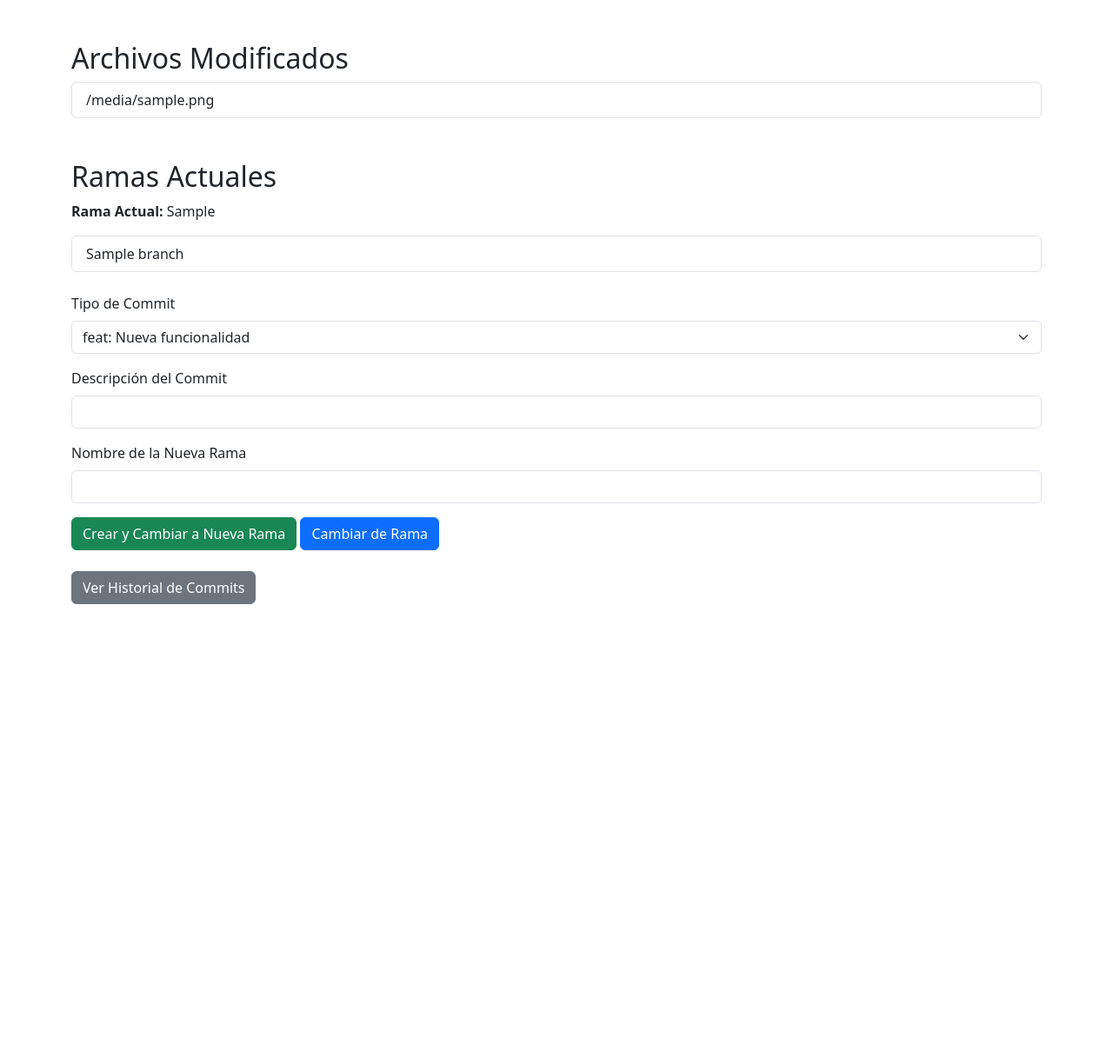
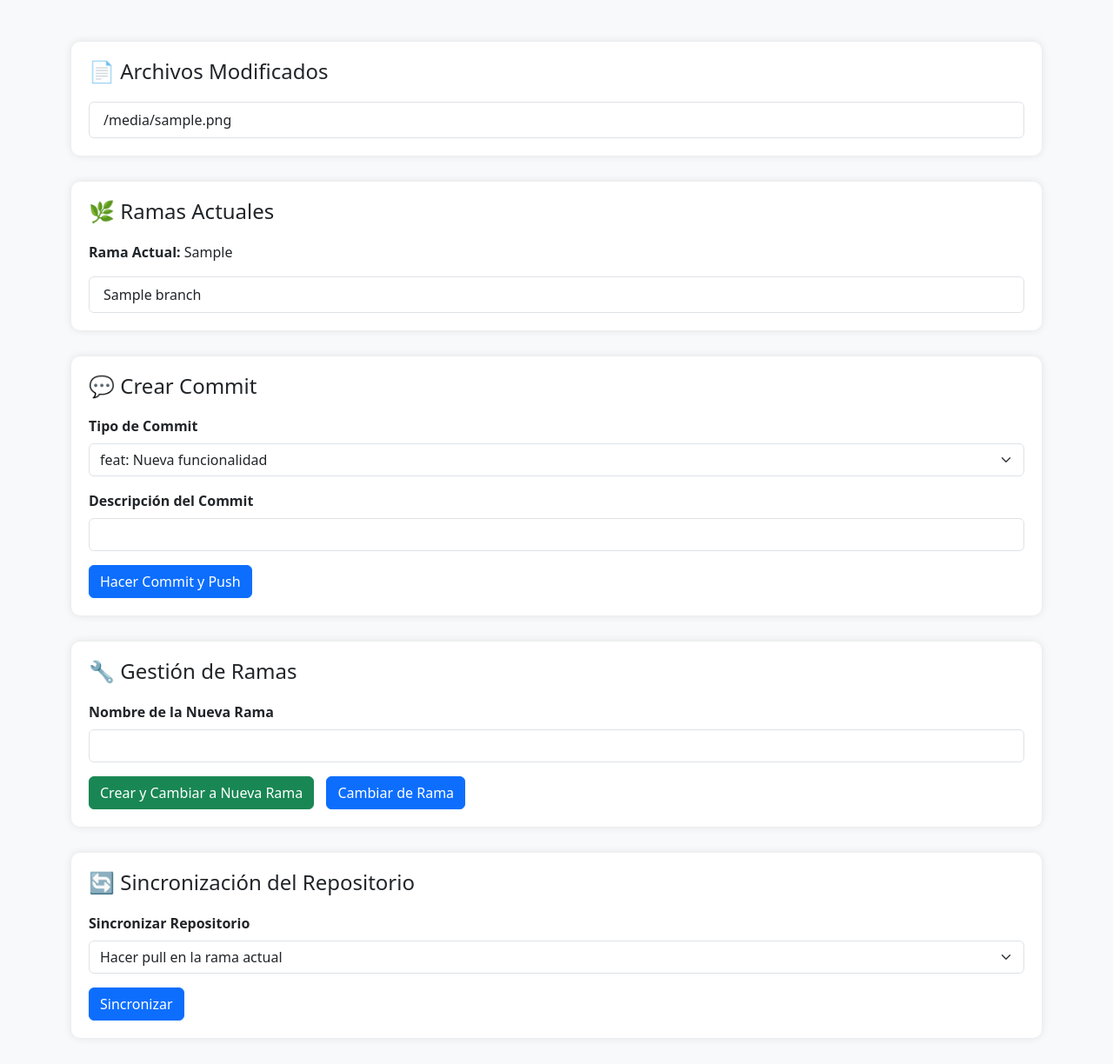
Before and after one commit to edgar1223/GitNav, a Flask app: template templates/index.html in a window 1280 px wide. Shown: the whole page at 87% size. Before the commit the page ends 695 px from the top, so only its background shows below. Run offline with Flask 3, Linux system fonts and the light colour scheme; the template is opened without the code that fills it: most values are stand-ins (such as "Sample title", 1, 10 or a date in 2020).

Commit message:
fix: mejora de vista

```diff
--- a/app.py
+++ b/app.py
@@ -3,7 +3,7 @@ import git
 
 app = Flask(__name__)
 
-REPO_PATH = "C:/Users/brene/OneDrive/Documentos/residencia/sigaFinal"
+REPO_PATH = "C:/Users/brene/OneDrive/Documentos/proyecto personal/pruebas de git"
 repo = git.Repo(REPO_PATH)
 
 @app.route("/", methods=["GET", "POST"])
@@ -39,5 +39,34 @@ def history():
     commits = list(repo.iter_commits('HEAD'))
     return render_template("history.html", commits=commits)
 
+@app.route("/sync", methods=["POST"])
+def sync_repo():
+    sync_option = request.form.get("sync_option")
+    branch_name = request.form.get("branch_name", None)
+
+    origin = repo.remote(name='origin')
+
+    try:
+        # Sincronizar en la rama actual
+        if sync_option == "current_branch":
+            repo.git.pull('origin', repo.active_branch.name)
+
+        # Cambiar de rama
+        elif sync_option == "switch_branch":
+            branch = request.form.get("branch")
+            repo.git.checkout(branch)
+            repo.git.pull('origin', branch)
+
+        # Crear una nueva rama y sincronizar
+        elif sync_option == "new_branch":
+            if branch_name:
+                repo.git.checkout('-b', branch_name)  # Crear y cambiar a la nueva rama
+                repo.git.pull('origin', branch_name)
+
+    except git.exc.GitCommandError as e:
+        return f"Error: {str(e)}"
+
+    return redirect(url_for('index'))
+
 if __name__ == "__main__":
     app.run(debug=True)
--- a/static/styles.css
+++ b/static/styles.css
@@ -0,0 +1,23 @@
+body {
+    background-color: #f8f9fa;
+}
+.section {
+    margin-bottom: 30px;
+    padding: 20px;
+    border-radius: 10px;
+    background-color: #fff;
+    box-shadow: 0 0 10px rgba(0, 0, 0, 0.1);
+}
+.section-header {
+    font-size: 1.5rem;
+    margin-bottom: 20px;
+}
+.section-header span {
+    color: #6c757d;
+}
+.form-label {
+    font-weight: 600;
+}
+.btn-primary, .btn-success {
+    margin-right: 10px;
+}
--- a/templates/index.html
+++ b/templates/index.html
@@ -5,25 +5,36 @@
     <meta name="viewport" content="width=device-width, initial-scale=1.0">
     <title>Git Management</title>
     <link href="https://cdn.jsdelivr.net/npm/bootstrap@5.3.0/dist/css/bootstrap.min.css" rel="stylesheet">
+    <link href="{{ url_for('static', filename='styles.css') }}" rel="stylesheet"
 </head>
 <body>
+
     <div class="container mt-5">
-        <h2>Archivos Modificados</h2>
+        <!-- Sección de Archivos Modificados -->
+        <div class="section">
+            <h2 class="section-header"><span class="text-primary">📄</span> Archivos Modificados</h2>
             <ul class="list-group">
                 {% for file in modified_files %}
                     <li class="list-group-item">{{ file }}</li>
                 {% endfor %}
             </ul>
+        </div>
 
-        <h2 class="mt-5">Ramas Actuales</h2>
+        <!-- Sección de Ramas -->
+        <div class="section">
+            <h2 class="section-header"><span class="text-success">🌿</span> Ramas Actuales</h2>
             <p><strong>Rama Actual:</strong> {{ current_branch }}</p>
             <ul class="list-group">
                 {% for branch in branches %}
                     <li class="list-group-item">{{ branch }}</li>
                 {% endfor %}
             </ul>
+        </div>
 
-        <form method="POST" class="mt-4">
+        <!-- Sección para Crear Commit -->
+        <div class="section">
+            <h2 class="section-header"><span class="text-info">💬</span> Crear Commit</h2>
+            <form method="POST">
                 <div class="mb-3">
                     <label for="commit_type" class="form-label">Tipo de Commit</label>
                     <select name="commit_type" id="commit_type" class="form-select">
@@ -36,17 +47,62 @@
                     <label for="description" class="form-label">Descripción del Commit</label>
                     <input type="text" name="description" id="description" class="form-control" required>
                 </div>
+                <button type="submit" class="btn btn-primary">Hacer Commit y Push</button>
+            </form>
+        </div>
 
+        <!-- Sección para Gestión de Ramas -->
+        <div class="section">
+            <h2 class="section-header"><span class="text-warning">🔧</span> Gestión de Ramas</h2>
+            <form method="POST">
                 <div class="mb-3">
                     <label for="branch_name" class="form-label">Nombre de la Nueva Rama</label>
                     <input type="text" name="branch_name" id="branch_name" class="form-control">
                 </div>
-
                 <button type="submit" name="new_branch" class="btn btn-success">Crear y Cambiar a Nueva Rama</button>
                 <button type="submit" name="checkout_branch" class="btn btn-primary">Cambiar de Rama</button>
             </form>
+        </div>
 
-        <a href="{{ url_for('history') }}" class="btn btn-secondary mt-4">Ver Historial de Commits</a>
+        <!-- Sección para Sincronización del Repositorio -->
+        <div class="section">
+            <h2 class="section-header"><span class="text-danger">🔄</span> Sincronización del Repositorio</h2>
+            <form method="POST" action="/sync">
+                <div class="mb-3">
+                    <label for="sync_option" class="form-label">Sincronizar Repositorio</label>
+                    <select name="sync_option" id="sync_option" class="form-select" onchange="handleSyncOptionChange()">
+                        <option value="current_branch">Hacer pull en la rama actual</option>
+                        <option value="switch_branch">Cambiar de rama</option>
+                        <option value="new_branch">Crear nueva rama</option>
+                    </select>
                 </div>
+
+                <div id="branch_selector" class="mb-3" style="display: none;">
+                    <label for="branch">Seleccionar rama:</label>
+                    <select name="branch" id="branch" class="form-select">
+                        {% for branch in branches %}
+                            <option value="{{ branch }}">{{ branch }}</option>
+                        {% endfor %}
+                    </select>
+                </div>
+
+                <div id="branch_name_input" class="mb-3" style="display: none;">
+                    <label for="branch_name" class="form-label">Nombre de la nueva rama:</label>
+                    <input type="text" id="branch_name" name="branch_name" class="form-control">
+                </div>
+
+                <button type="submit" class="btn btn-primary">Sincronizar</button>
+            </form>
+        </div>
+    </div>
+
+    <script>
+        function handleSyncOptionChange() {
+            let selectedOption = document.getElementById("sync_option").value;
+            document.getElementById("branch_name_input").style.display = selectedOption === "new_branch" ? "block" : "none";
+            document.getElementById("branch_selector").style.display = selectedOption === "switch_branch" ? "block" : "none";
+        }
+    </script>
+
 </body>
 </html>
```
Lines whose indentation alone changed are shown as unchanged.
